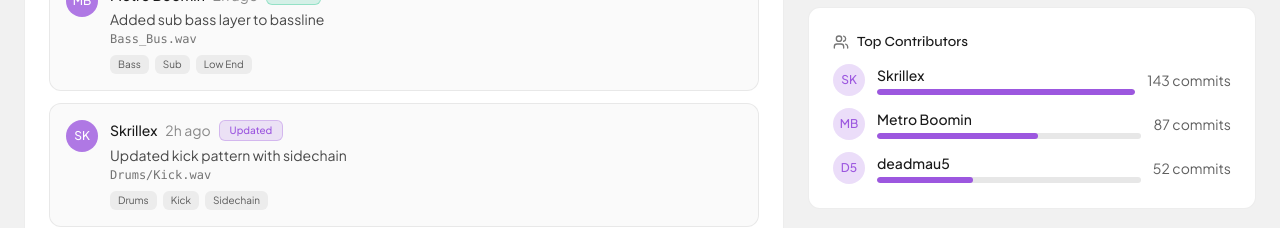
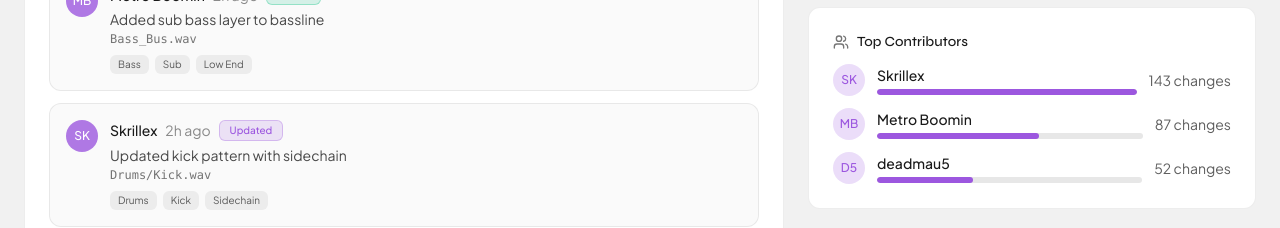
Before and after one commit to stemhub-org/Stemhub, a Next.js app in the folder frontend/: page /repository in a window 1280 px wide. Shown: the part 1048-1276 px from the top of the page. Built offline with nearby package versions, Linux system fonts and the light colour scheme; sample sign-in values are in the browser's storage.

Commit message:
feat(repository): top contributors list with avatar and change count

```diff
--- a/frontend/app/repository/components/TopContributors.tsx
+++ b/frontend/app/repository/components/TopContributors.tsx
@@ -54,7 +54,7 @@
                             </div>
                         </div>
                         <span className="shrink-0 text-sm text-foreground/70">
-                            {contributor.commits} commits
+                            {contributor.commits} changes
                         </span>
                     </li>
                 ))}
```
